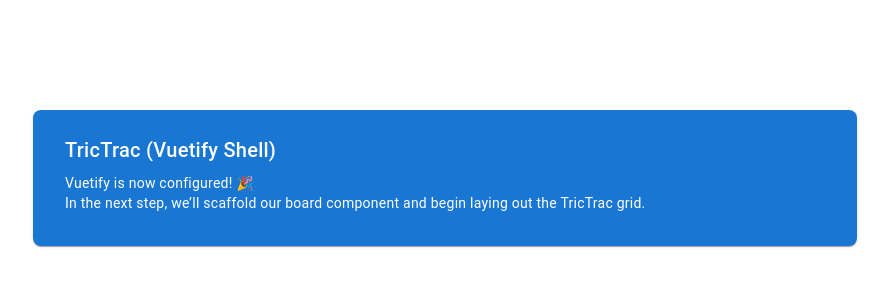
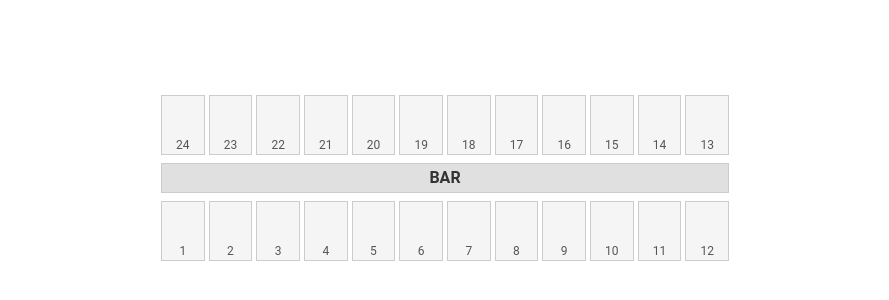
Before and after one commit to lightsparks/trictrac, a Vue app: page / in a window 1280 px wide. Shown: the part 222-522 px from the top of the page, without its empty margins (195-1084 px from the left). Built offline with nearby package versions, Linux system fonts and the light colour scheme.

Commit message:
feat: scaffold Board component with 24‐point placeholder grid

```diff
--- a/src/App.vue
+++ b/src/App.vue
@@ -4,14 +4,9 @@
     <v-main>
       <v-container class="fill-height" fluid>
         <v-row align="center" justify="center">
-          <v-col cols="12" md="8">
-            <v-card class="pa-4" color="primary" dark>
-              <v-card-title>TricTrac (Vuetify Shell)</v-card-title>
-              <v-card-text>
-                Vuetify is now configured! 🎉<br />
-                In the next step, we’ll scaffold our board component and begin laying out the TricTrac grid.
-              </v-card-text>
-            </v-card>
+          <v-col cols="12" md="10">
+            <!-- Render our Board component here -->
+            <Board />
           </v-col>
         </v-row>
       </v-container>
@@ -21,12 +16,16 @@
 
 <script lang="ts">
 import { defineComponent } from 'vue';
+import Board from './components/Board.vue';
 
 export default defineComponent({
   name: 'App',
+  components: {
+    Board,
+  },
 });
 </script>
 
 <style scoped>
-/* App‐level scoped styles if needed */
+/* (You can remove any previous styles you had for the card.) */
 </style>
--- /dev/null
+++ b/src/components/Board.vue
@@ -0,0 +1,102 @@
+<!-- src/components/Board.vue -->
+<template>
+  <div class="board-container">
+    <!-- Top half: points 13–24 (left to right; we’ll display 12 boxes as placeholders) -->
+    <div class="points-row top-row">
+      <div
+          v-for="point in 12"
+          :key="point"
+          class="point-placeholder"
+      >
+        {{ 13 + (12 - point) }}
+      </div>
+    </div>
+
+    <!-- Middle bar (optional visual separator) -->
+    <div class="middle-bar">
+      <span>BAR</span>
+    </div>
+
+    <!-- Bottom half: points 12–1 (left to right) -->
+    <div class="points-row bottom-row">
+      <div
+          v-for="point in 12"
+          :key="point"
+          class="point-placeholder"
+      >
+        {{ point }}
+      </div>
+    </div>
+  </div>
+</template>
+
+<script lang="ts">
+import { defineComponent } from 'vue';
+
+export default defineComponent({
+  name: 'Board',
+  setup() {
+    // In future, we’ll track which checkers live on each point here
+    return {};
+  },
+});
+</script>
+
+<style scoped>
+/*
+  .board-container: wraps entire board
+  We’re using CSS Grid here to stack three rows:
+    1) top‐points row
+    2) a middle “bar”
+    3) bottom‐points row
+*/
+.board-container {
+  display: grid;
+  grid-template-rows: auto 30px auto;
+  row-gap: 8px;
+  padding: 16px;
+  max-width: 600px;
+  margin: 0 auto;
+}
+
+/* Both .points-row (top & bottom) use a 12‐column grid */
+.points-row {
+  display: grid;
+  grid-template-columns: repeat(12, 1fr);
+  column-gap: 4px;
+}
+
+/* A simple placeholder box for each “point” */
+.point-placeholder {
+  background-color: #f5f5f5;
+  border: 1px solid #ccc;
+  height: 60px;
+  display: flex;
+  align-items: flex-end;
+  justify-content: center;
+  font-size: 0.75rem;
+  color: #555;
+  position: relative;
+}
+
+/* Label each placeholder with its numeric index at the bottom */
+.point-placeholder::after {
+  content: attr(data-index);
+  position: absolute;
+  bottom: 4px;
+  right: 4px;
+  font-size: 0.6rem;
+  color: #999;
+}
+
+/* Middle bar separator */
+.middle-bar {
+  display: flex;
+  align-items: center;
+  justify-content: center;
+  background-color: #e0e0e0;
+  border: 1px solid #ccc;
+  font-weight: bold;
+  color: #333;
+}
+</style>
```
